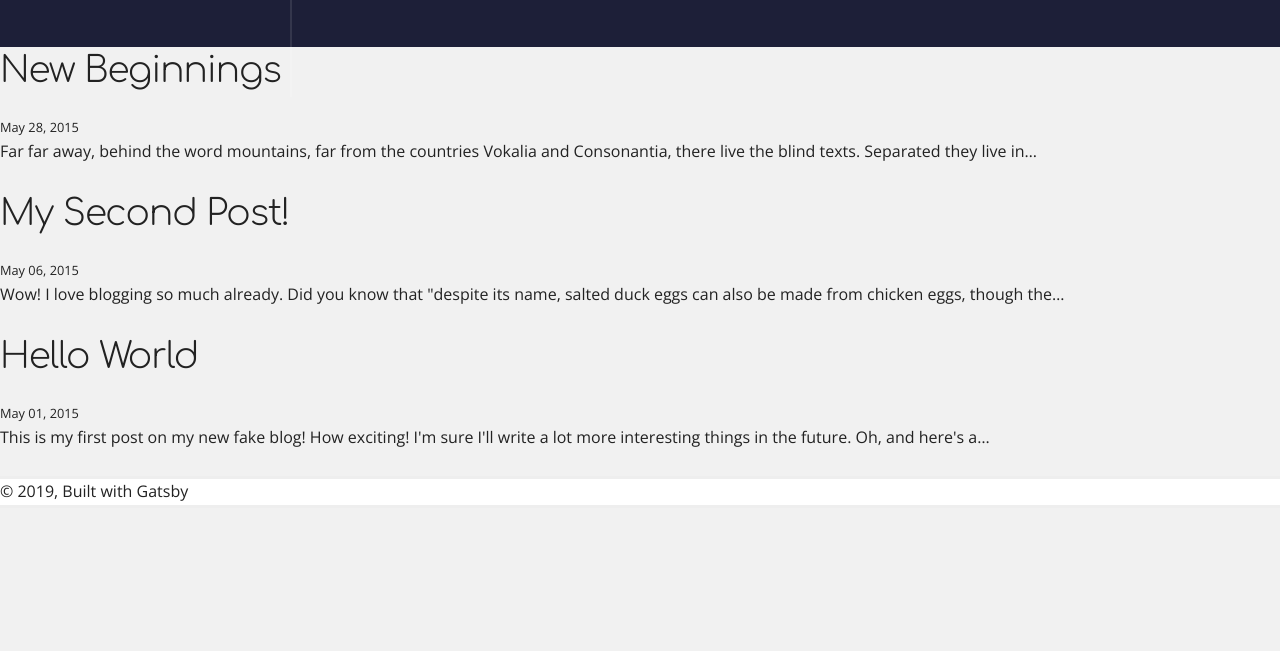
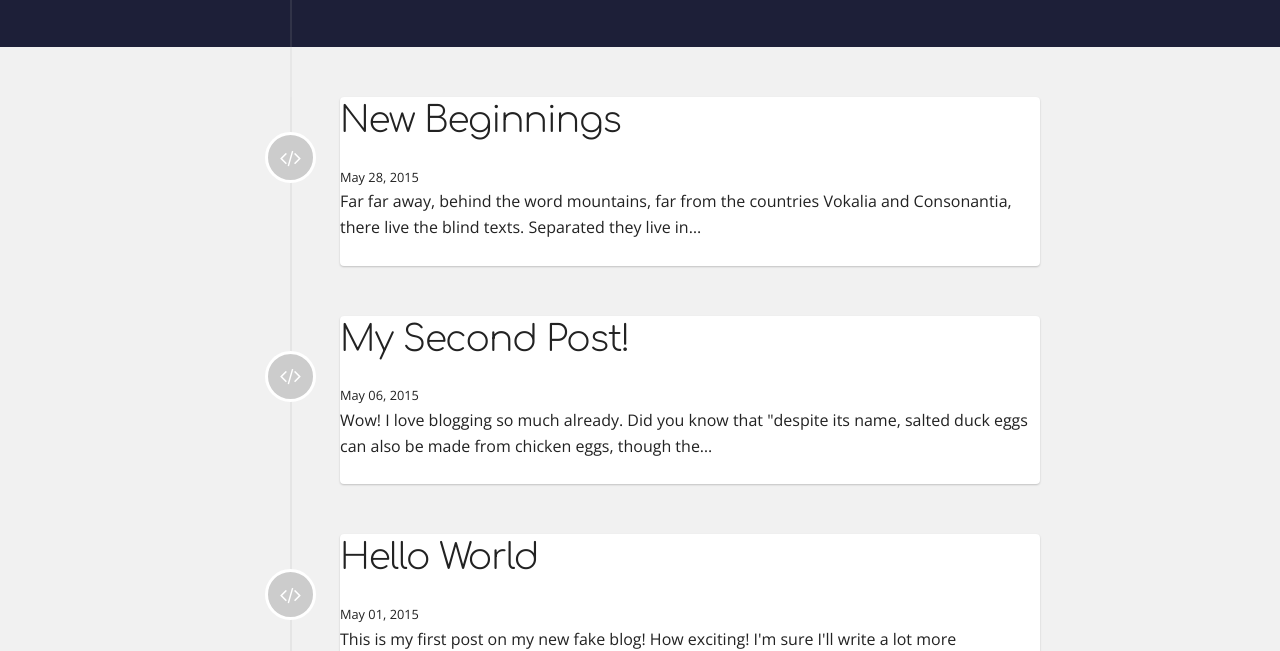
Before and after one commit to TheHandsomeCoder/codingtangents-redux, a Gatsby site: page / in a window 1280 px wide. Shown: the part 153-804 px from the top of the page. Built offline with nearby package versions, Linux system fonts and the light colour scheme; Gatsby itself is replaced by a stand-in of ours.

Commit message:
Add Article Template

```diff
--- a/src/components/Layout.js
+++ b/src/components/Layout.js
@@ -14,7 +14,9 @@ class Layout extends React.Component {
           class: "bilberry-hugo-theme"
         }}/>
         <Header/>
-        {children}
+        <div class="main container">
+          {children}
+        </div>
         <footer>
           © {new Date().getFullYear()}, Built with
           {` `}
--- a/src/pages/index.js
+++ b/src/pages/index.js
@@ -20,7 +20,12 @@ class BlogIndex extends React.Component {
         {posts.map(({ node }) => {
           const title = node.frontmatter.title || node.fields.slug
           return (
-            <div key={node.fields.slug}>
+            <div className="article-wrapper u-cf">
+              <Link className="bubble" to={node.fields.slug}>
+                <i className="fa fa-fw fa-code"></i>
+              </Link>
+
+              <article className="default article">
                 <h3>
                   <Link style={{ boxShadow: `none` }} to={node.fields.slug}>
                     {title}
@@ -28,6 +33,7 @@ class BlogIndex extends React.Component {
                 </h3>
                 <small>{node.frontmatter.date}</small>
                 <p dangerouslySetInnerHTML={{ __html: node.excerpt }} />
+              </article>
             </div>
           )
         })}
```
Also changed, not shown: 1 other file. Lines whose indentation alone changed are shown as unchanged.
